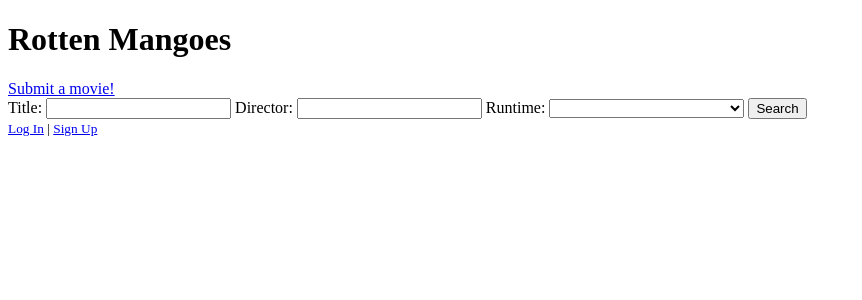
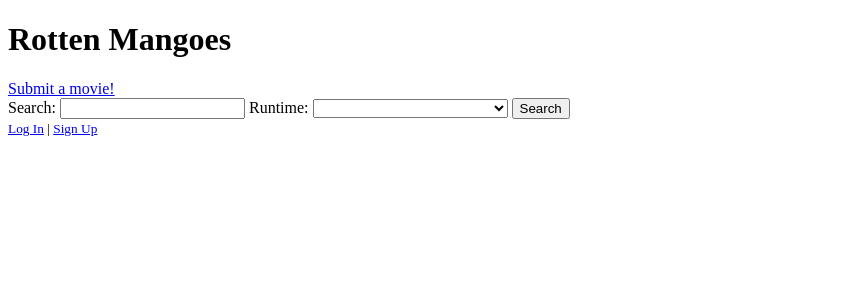
Before and after one commit to Derya/Rotten-Mangoes, a Rails app: page / in a window 1280 px wide. Shown: the top 300 px of the page, without its empty margins (0-862 px from the left). Run offline with Rails 7, Linux system fonts and the light colour scheme; data that the repository does not hold is empty; style sheets or scripts are compiled from the project's sources; some libraries are stand-ins or nearby versions.

Commit message:
searching both fields with one form field / query now

```diff
--- a/app/controllers/movies_controller.rb
+++ b/app/controllers/movies_controller.rb
@@ -6,8 +6,8 @@ class MoviesController < ApplicationController
 
   def search
     @movies = Movie.all
-    @movies = @movies.title_has(params[:title]) unless params[:title].blank?
-    @movies = @movies.director_has(params[:director]) unless params[:director].blank?
+
+    @movies = @movies.search(params[:search_query]) unless params[:search_query].blank?
 
     if params[:runtime_in_minutes]
       case params[:runtime_in_minutes]
--- a/app/models/movie.rb
+++ b/app/models/movie.rb
@@ -38,6 +38,10 @@ class Movie < ApplicationRecord
     where("director like :var1", var1: "%#{query}%")
   end
 
+  def self.search(query)
+    where("director like :var1 OR title like :var1", var1: "%#{query}%")
+  end
+
   def review_average
     (reviews.size == 0) ? 0 : reviews.sum(:rating_out_of_ten)/reviews.size
   end
--- a/app/views/layouts/_footer.html.erb
+++ b/app/views/layouts/_footer.html.erb
@@ -3,9 +3,9 @@
     <% if current_user %>
       Signed in as <%= current_user.full_name %>.
       <% unless shadow_user %>
-        (<%= link_to "Log out", sessions_path("current"), method: :delete %>)
+        (<%= link_to "Log out", sessions_path, method: :delete %>)
       <% else %>
-        Shadowing from account <%= shadow_user.full_name %> (<%= link_to "Exit shadow mode", admin_shadow_sessions_path("current"), method: :delete %>)
+        Shadowing from account <%= shadow_user.full_name %> (<%= link_to "Exit shadow mode", admin_shadow_sessions_path, method: :delete %>)
       <% end %>
       <% if current_user.admin %>
         <%= link_to "Admin", admin_users_path %>
--- a/app/views/movies/index.html.erb
+++ b/app/views/movies/index.html.erb
@@ -2,10 +2,8 @@
 <%= link_to "Submit a movie!", new_movie_path %>
 
 <%= form_tag(movies_search_path, method: "get") do %>
-  <%= label_tag(:title, "Title:") %>
-  <%= text_field_tag(:title) %>
-  <%= label_tag(:director, "Director:") %>
-  <%= text_field_tag(:director) %>
+  <%= label_tag(:search_query, "Search:") %>
+  <%= text_field_tag(:search_query) %>
   <%= label_tag(:runtime_in_minutes, "Runtime:") %>
   <%= select_tag(:runtime_in_minutes, options_for_select([['', ''], ['Under 90 minutes', 1], ['Between 90 and 120 minutes', 2],['Over 120 minutes', 3]])) %>
   <%= submit_tag("Search") %>
```
Also changed, not shown: app/controllers/admin/shadow_sessions_controller.rb (+4 -5 lines).
